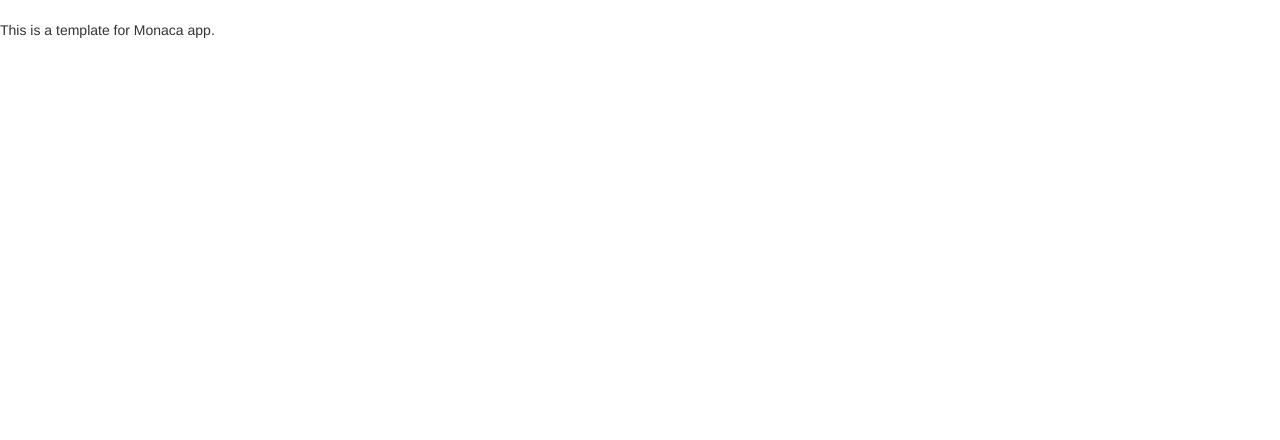
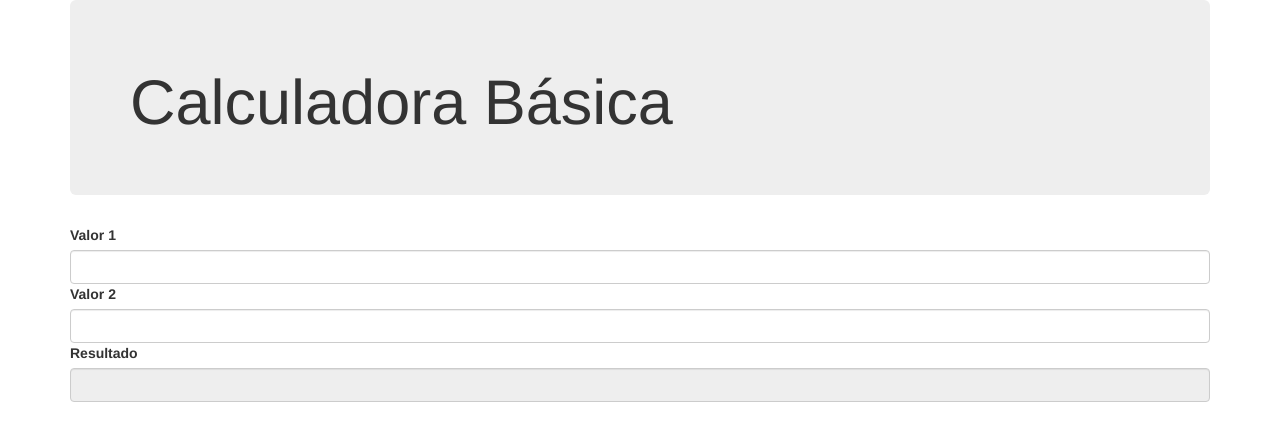
Before and after one commit to jussimar/prjCalculadora3i2, a website: page www/index.html in a window 1280 px wide. Drawn offline with Linux system fonts and the light colour scheme.

Commit message:
alterando index - inserindo os inputs

```diff
--- a/www/index.html
+++ b/www/index.html
@@ -17,7 +17,32 @@
 
 </head>
 <body>
-	<br />
-    This is a template for Monaca app.
+    <div class="container">
+      <div class="row">
+        <div class="col-xs-12">
+          <div class="jumbotron">
+               <h1>Calculadora Básica</h1>
+          </div>
+        </div>
+      </div>
+      <div class="row">
+        <div class="col-xs-12">
+          <label for="valor1">Valor 1</label>
+          <input type="number" id="valor1" class="form-control">
+        </div>
+      </div>
+      <div class="row">
+        <div class="col-xs-12">
+          <label for="valor2">Valor 2</label>
+          <input type="number" id="valor2" class="form-control">
+        </div>
+      </div>
+      <div class="row">
+        <div class="col-xs-12">
+          <label for="result">Resultado</label>
+          <input type="number" id="valor3" class="form-control" readonly>
+        </div>
+      </div>
+    </div>
 </body>
 </html>
```
